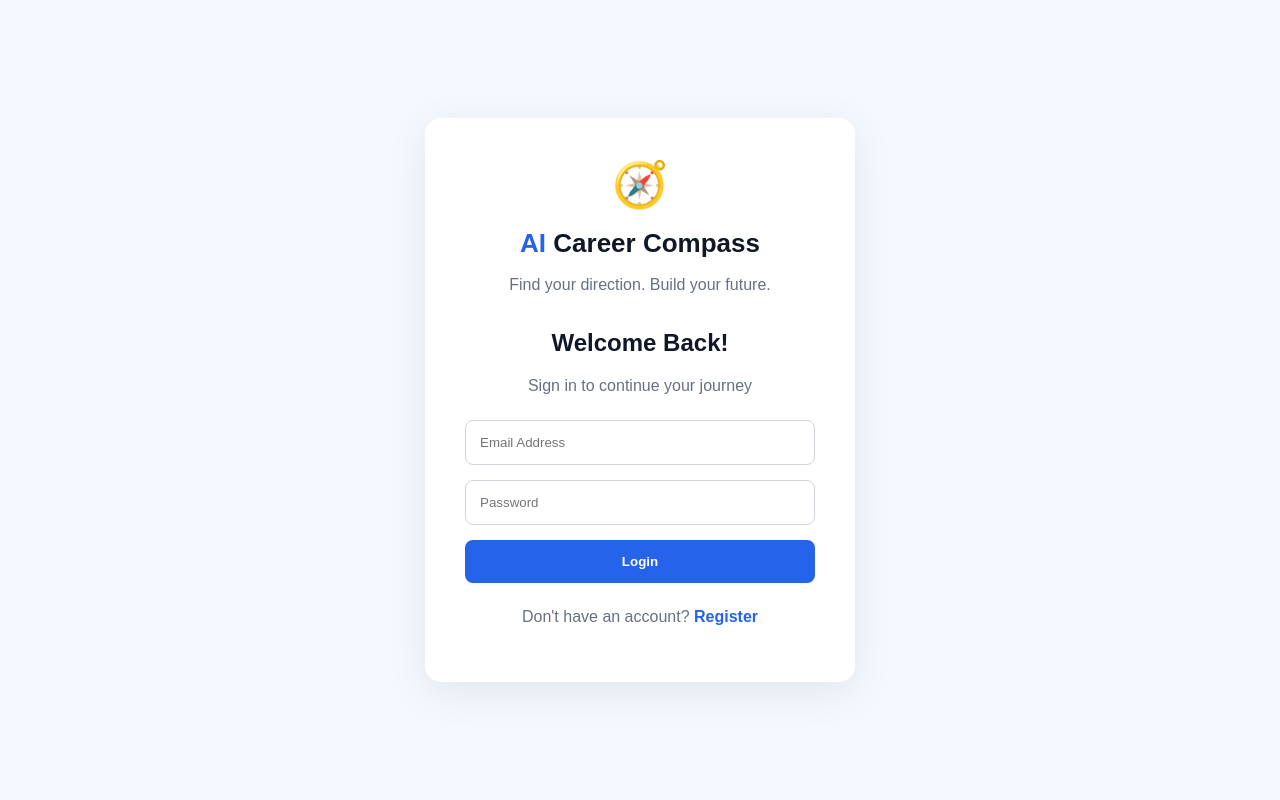
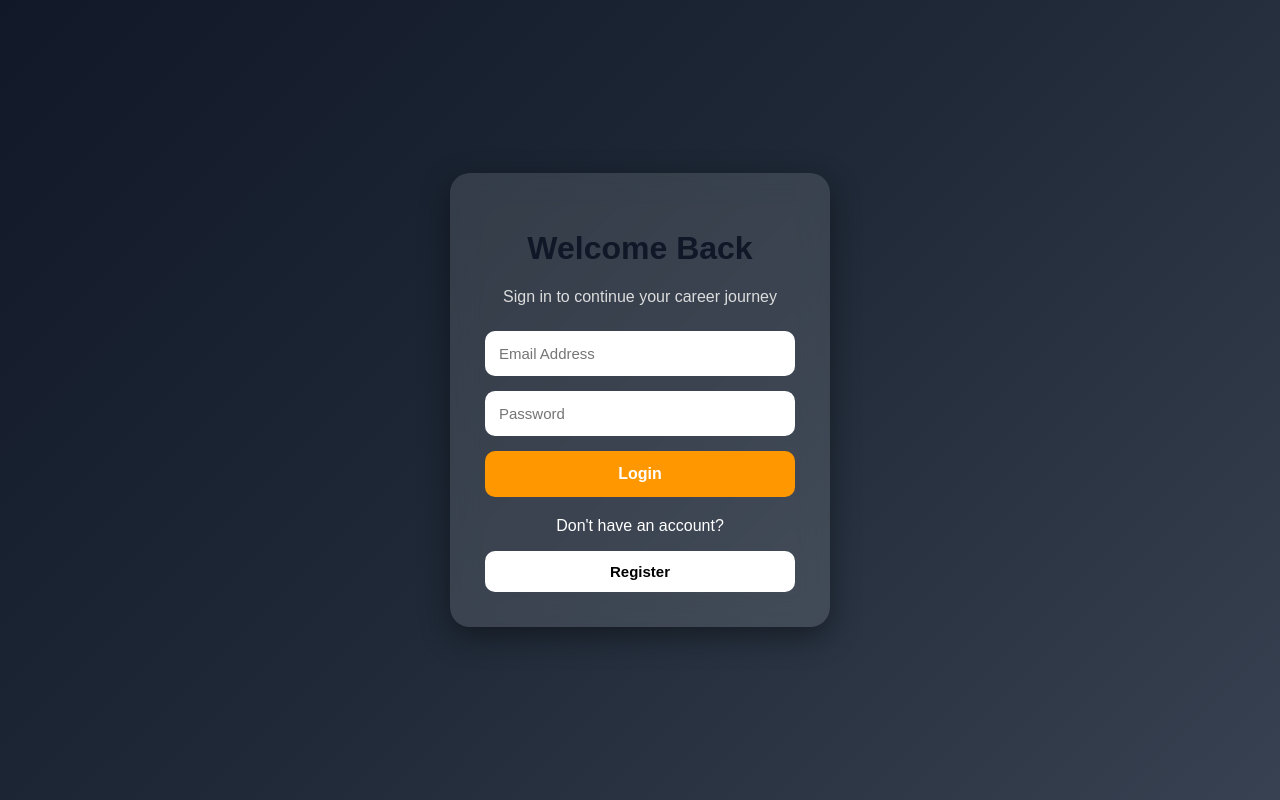
Before and after one commit to abinayadevi1312/AI-Career-Compass, a React (Create React App) app in the folder myappp/: page /login in a window 1280 px wide. Built offline with nearby package versions, Linux system fonts and the light colour scheme.

Commit message:
Updated project

```diff
--- a/myappp/src/pages/Login.js
+++ b/myappp/src/pages/Login.js
@@ -4,82 +4,145 @@ import { useNavigate } from "react-router-dom";
 function Login() {
   const navigate = useNavigate();
 
-  const [email, setEmail] = useState("");
-  const [password, setPassword] = useState("");
+  const [login, setLogin] = useState({
+    email: "",
+    password: "",
+  });
 
-  const handleLogin = (e) => {
+  const handleChange = (e) => {
+    setLogin({
+      ...login,
+      [e.target.name]: e.target.value,
+    });
+  };
+  const handleSubmit = (e) => {
     e.preventDefault();
-
-    if (!email || !password) {
-      alert("Please enter email and password.");
+    const savedUser = JSON.parse(localStorage.getItem("user"));
+    if (!savedUser) {
+      alert("No account found. Please register first.");
+      navigate("/register");
       return;
     }
+    if (
+      login.email === savedUser.email &&
+      login.password === savedUser.password
+    ) {
+      alert("Login Successful!");
+      localStorage.setItem("isLoggedIn", "true");
 
-    localStorage.setItem("loggedIn", "true");
-
-    navigate("/home");
+      navigate("/home");
+    } else {
+      alert("Invalid Email or Password");
+    }
   };
-
   return (
-    <div className="login-page">
-
-      <div className="login-card">
-
-        <div className="logo-circle">
-          🧭
-        </div>
-
-        <h1>
-          <span>AI</span> Career Compass
-        </h1>
-
-        <p className="login-subtitle">
-          Find your direction. Build your future.
+    <div style={styles.page}>
+      <div style={styles.card}>
+        <h1>Welcome Back</h1>
+        <p style={styles.subtitle}>
+          Sign in to continue your career journey
         </p>
-
-        <h2>Welcome Back!</h2>
-
-        <p className="small-text">
-          Sign in to continue your journey
-        </p>
-
-        <form onSubmit={handleLogin}>
-
+        <form onSubmit={handleSubmit}>
           <input
             type="email"
+            name="email"
             placeholder="Email Address"
-            value={email}
-            onChange={(e) =>
-              setEmail(e.target.value)
-            }
+            value={login.email}
+            onChange={handleChange}
+            required
+            style={styles.input}
           />
-
           <input
             type="password"
+            name="password"
             placeholder="Password"
-            value={password}
-            onChange={(e) =>
-              setPassword(e.target.value)
-            }
+            value={login.password}
+            onChange={handleChange}
+            required
+            style={styles.input}
           />
-
-          <button type="submit">
+          <button type="submit" style={styles.loginButton}>
             Login
           </button>
-
         </form>
-
-        <p className="register-text">
-          Don't have an account?{" "}
-          <span onClick={() => navigate("/register")}>
-            Register
-          </span>
+        <p style={styles.registerText}>
+          Don't have an account?
         </p>
-
+        <button
+          type="button"
+          onClick={() => navigate("/register")}
+          style={styles.registerButton}
+        >
+          Register
+        </button>
       </div>
-
     </div>
   );
 }
 
+const styles = {page: {
+    minHeight: "100vh",
+    display: "flex",
+    justifyContent: "center",
+    alignItems: "center",
+    background: "linear-gradient(135deg, #111827, #1f2937, #374151)",
+    fontFamily: "Arial, sans-serif",
+  },
+
+  card: {
+    width: "380px",
+    padding: "35px",
+    borderRadius: "20px",
+    background: "rgba(255,255,255,0.12)",
+    backdropFilter: "blur(15px)",
+    boxShadow: "0 10px 30px rgba(0,0,0,0.4)",
+    textAlign: "center",
+  },
+
+  subtitle: {
+    color: "#ddd",
+    marginBottom: "25px",
+  },
+
+  input: {
+    width: "100%",
+    padding: "14px",
+    marginBottom: "15px",
+    border: "none",
+    borderRadius: "10px",
+    boxSizing: "border-box",
+    fontSize: "15px",
+    outline: "none",
+  },
+
+  loginButton: {
+    width: "100%",
+    padding: "14px",
+    border: "none",
+    borderRadius: "10px",
+    background: "#ff9800",
+    color: "white",
+    fontSize: "16px",
+    fontWeight: "bold",
+    cursor: "pointer",
+  },
+
+  registerText: {
+    color: "white",
+    marginTop: "20px",
+  },
+
+  registerButton: {
+    width: "100%",
+    padding: "12px",
+    border: "none",
+    borderRadius: "10px",
+    background: "white",
+    color: "black",
+    fontSize: "15px",
+    fontWeight: "bold",
+    cursor: "pointer",
+  },
+};
+
 export default Login;
--- a/myappp/src/pages/Register.js
+++ b/myappp/src/pages/Register.js
@@ -4,96 +4,274 @@ import { useNavigate } from "react-router-dom";
 function Register() {
   const navigate = useNavigate();
 
-  const [name, setName] = useState("");
-  const [email, setEmail] = useState("");
-  const [password, setPassword] = useState("");
+  const [user, setUser] = useState({
+    name: "",
+    email: "",
+    password: "",
+    confirmPassword: "",
+  });
 
-  const handleRegister = (e) => {
+  const handleChange = (e) => {
+    setUser({
+      ...user,
+      [e.target.name]: e.target.value,
+    });
+  };
+
+  const handleSubmit = (e) => {
     e.preventDefault();
 
-    if (!name || !email || !password) {
-      alert("Please fill all fields.");
+    // Name validation - alphabets and spaces only
+    const namePattern = /^[A-Za-z ]+$/;
+
+    // Email validation - must contain @
+    const emailPattern = /^[^\s@]+@[^\s@]+\.[^\s@]+$/;
+
+    // Password validation
+    // Minimum 6 characters
+    // At least one alphabet
+    // At least one number
+    // At least one special character
+    const passwordPattern =
+      /^(?=.*[A-Za-z])(?=.*\d)(?=.*[@$!%*?&])[A-Za-z\d@$!%*?&]{6,}$/;
+
+    // Check empty fields
+    if (
+      !user.name ||
+      !user.email ||
+      !user.password ||
+      !user.confirmPassword
+    ) {
+      alert("Please fill all fields");
       return;
     }
 
-    localStorage.setItem(
-      "user",
-      JSON.stringify({
-        name,
-        email,
-        password,
-      })
+    // Name validation
+    if (!namePattern.test(user.name)) {
+      alert("Name should contain alphabets only");
+      return;
+    }
+
+    // Email validation
+    if (!emailPattern.test(user.email)) {
+      alert("Please enter a valid email address containing @");
+      return;
+    }
+
+    // Password validation
+    if (!passwordPattern.test(user.password)) {
+      alert(
+        "Password must contain at least 6 characters, one alphabet, one number and one special character"
       );
+      return;
+    }
 
-    alert("Registration successful!");
+    // Confirm password validation
+    if (user.password !== user.confirmPassword) {
+      alert("Passwords do not match");
+      return;
+    }
 
-    navigate("/login");
+    // Save user details
+    localStorage.setItem("user", JSON.stringify(user));
+
+    alert("Registration Successful!");
+
+    // Go to login page
+    navigate("/");
   };
 
   return (
-    <div className="login-page">
+    <>
+      <style>{`
+        * {
+          box-sizing: border-box;
+        }
 
-      <div className="login-card">
+        body {
+          margin: 0;
+          font-family: Arial, sans-serif;
+          background: linear-gradient(
+            135deg,
+            #111827,
+            #1f2937,
+            #374151
+          );
+          min-height: 100vh;
+        }
 
-        <div className="logo-circle">
-          🧭
+        .register-page {
+          min-height: 100vh;
+          display: flex;
+          justify-content: center;
+          align-items: center;
+          padding: 20px;
+        }
+
+        .register-card {
+          width: 420px;
+          padding: 35px;
+          border-radius: 20px;
+          background: rgba(255, 255, 255, 0.12);
+          backdrop-filter: blur(15px);
+          border: 1px solid rgba(255, 255, 255, 0.2);
+          box-shadow: 0 10px 30px rgba(0, 0, 0, 0.4);
+        }
+
+        .register-card h1 {
+          text-align: center;
+          color: white;
+          margin-bottom: 8px;
+          font-size: 32px;
+        }
+
+        .subtitle {
+          text-align: center;
+          color: #ddd;
+          margin-bottom: 25px;
+          font-size: 14px;
+        }
+
+        .input-box {
+          margin-bottom: 18px;
+        }
+
+        .input-box input {
+          width: 100%;
+          padding: 14px;
+          border: none;
+          outline: none;
+          border-radius: 10px;
+          background: white;
+          font-size: 15px;
+        }
+
+        .input-box input:focus {
+          border: 2px solid #ff9800;
+        }
+
+        .register-submit {
+          width: 100%;
+          padding: 14px;
+          background: #ff9800;
+          color: white;
+          border: none;
+          border-radius: 10px;
+          font-size: 16px;
+          font-weight: bold;
+          cursor: pointer;
+        }
+
+        .register-submit:hover {
+          background: #f57c00;
+        }
+
+        .login-text {
+          text-align: center;
+          color: white;
+          margin-top: 20px;
+          margin-bottom: 10px;
+        }
+
+        .login-btn {
+          width: 100%;
+          padding: 12px;
+          border: none;
+          border-radius: 10px;
+          background: white;
+          color: black;
+          font-size: 15px;
+          font-weight: bold;
+          cursor: pointer;
+        }
+
+        .login-btn:hover {
+          background: #e0e0e0;
+        }
+      `}</style>
+
+      <div className="register-page">
+        <div className="register-card">
+
+          <h1>Create Account</h1>
+
+          <p className="subtitle">
+            Register to start your career journey
+          </p>
+
+          <form onSubmit={handleSubmit}>
+
+            {/* Name */}
+            <div className="input-box">
+              <input
+                type="text"
+                name="name"
+                placeholder="Full Name"
+                value={user.name}
+                onChange={handleChange}
+                required
+              />
             </div>
 
-        <h1>
-          <span>AI</span> Career Compass
-        </h1>
-
-        <p className="login-subtitle">
-          Create your career journey
-        </p>
-
-        <h2>Create Account</h2>
-
-        <form onSubmit={handleRegister}>
-
-          <input
-            type="text"
-            placeholder="Full Name"
-            value={name}
-            onChange={(e) =>
-              setName(e.target.value)
-            }
-          />
-
+            {/* Email */}
+            <div className="input-box">
               <input
                 type="email"
+                name="email"
                 placeholder="Email Address"
-            value={email}
-            onChange={(e) =>
-              setEmail(e.target.value)
-            }
+                value={user.email}
+                onChange={handleChange}
+                required
               />
+            </div>
 
+            {/* Password */}
+            <div className="input-box">
               <input
                 type="password"
+                name="password"
                 placeholder="Password"
-            value={password}
-            onChange={(e) =>
-              setPassword(e.target.value)
-            }
+                value={user.password}
+                onChange={handleChange}
+                required
               />
+            </div>
 
-          <button type="submit">
+            {/* Confirm Password */}
+            <div className="input-box">
+              <input
+                type="password"
+                name="confirmPassword"
+                placeholder="Confirm Password"
+                value={user.confirmPassword}
+                onChange={handleChange}
+                required
+              />
+            </div>
+
+            <button
+              className="register-submit"
+              type="submit"
+            >
               Register
             </button>
 
           </form>
 
-        <p className="register-text">
-          Already have an account?{" "}
-          <span onClick={() => navigate("/login")}>
-            Login
-          </span>
+          <p className="login-text">
+            Already have an account?
           </p>
 
-      </div>
+          <button
+            className="login-btn"
+            onClick={() => navigate("/")}
+          >
+            Back to Login
+          </button>
 
         </div>
+      </div>
+    </>
   );
 }
 
```
Also changed, not shown: myappp/src/log.js (added, +85 -0 lines), myappp/src/reg.js (added, +100 -0 lines). Lines whose indentation alone changed are shown as unchanged.
